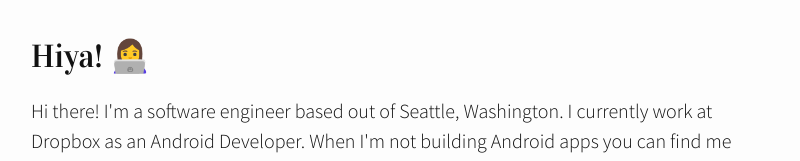
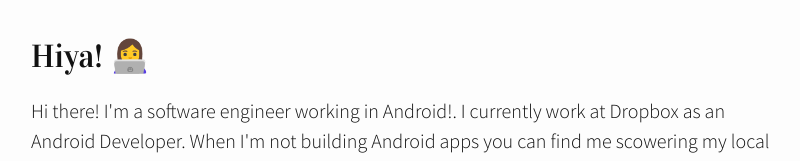
Before and after one commit to alisonthemonster/alisonthemonster.github.io, a Jekyll site: the page built from about.md, in a window 1280 px wide and 1400 px high. Shown: the part 269-430 px from the top of the window, without its empty margins (239-1039 px from the left). Built offline with Jekyll 4.4.1, drawn with Linux system fonts in a browser that asks for light colours; some web fonts are replaced; some of the changed text lies outside the part shown.

Commit message:
Update about.md

```diff
--- a/about.md
+++ b/about.md
@@ -5,7 +5,7 @@
 ---
 
 <h2>Hiya! 👩‍💻</h2>
-<p>Hi there! I'm a software engineer based out of Seattle, Washington. I currently work at Dropbox as an Android Developer. When I'm not building Android apps you can find me scowering my local Goodwill or cataloging the Seattle vintage apartment scene. </p>
+<p>Hi there! I'm a software engineer working in Android!. I currently work at Dropbox as an Android Developer. When I'm not building Android apps you can find me scowering my local Goodwill or working on my garden. </p>
 
 <div style="text-align: center"><img src="https://i.imgur.com/O5ptInB.png" width="400" /></div>
 
@@ -27,9 +27,5 @@
 Read more about it [here]({{ site.baseurl }}{% post_url 2019-04-20-presently %})!
 
 
-**The Seattle Vintage Apartment Project**
-:   The SVAP is a cataloging project for Seattle apartments built before 1940. The data is collected in a Firebase Cloudstore database and can be viewed and updated using the Android client. It currently has over 300 apartments documented! Read more about it [here]({{ site.baseurl }}{% post_url 2019-04-19-svap %})!
-
-
 **Five Things**
 :   Five Things is a concept where every day at the end of the day you write down five things that happened. I've been writing about my life this way since January 1st, 2016 and I built a website and an Android client to support this practice. Read more about Five Things [here]({{ site.baseurl }}{% post_url 2018-11-17-five-things %})!
```
